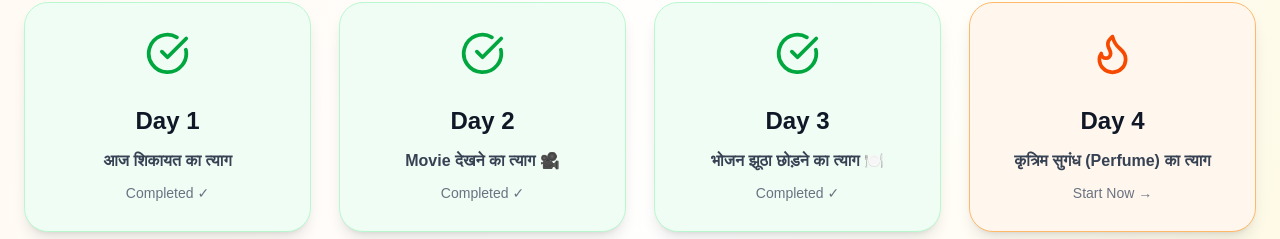
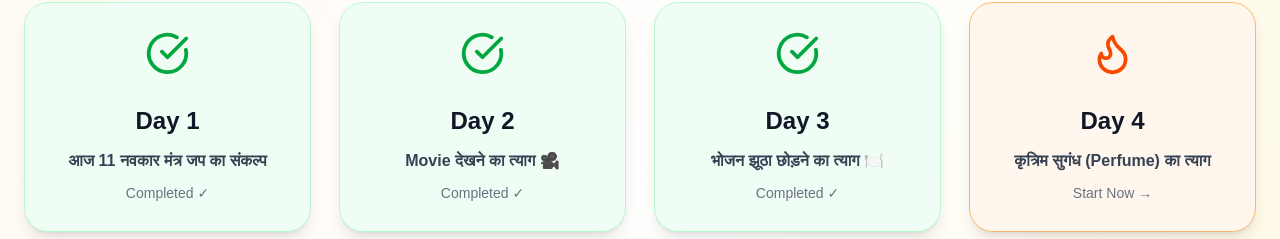
Before and after one commit to Manan2E9992E9/30-days-of-tyaag, a Next.js app: page / in a window 1280 px wide. Shown: the part 1381-1620 px from the top of the page. Built offline with nearby package versions, Linux system fonts and the light colour scheme.

Commit message:
Update admin portal and submission system

```diff
--- a/data/tyaags.ts
+++ b/data/tyaags.ts
@@ -2,8 +2,8 @@ export const tyaags = [
   {
     id: 1,
     date: "1 August",
-    title: "आज शिकायत का त्याग",
-    description: "पूरे दिन शिकायत न करने का संकल्प लें। हर परिस्थिति में सकारात्मक दृष्टिकोण रखें।",
+    title: "आज 11 नवकार मंत्र जप का संकल्प",
+    description: "आज पूरे दिन कम से कम 11 नवकार मंत्र जप का संकल्प करें।",
   },
   {
     id: 2,
```
